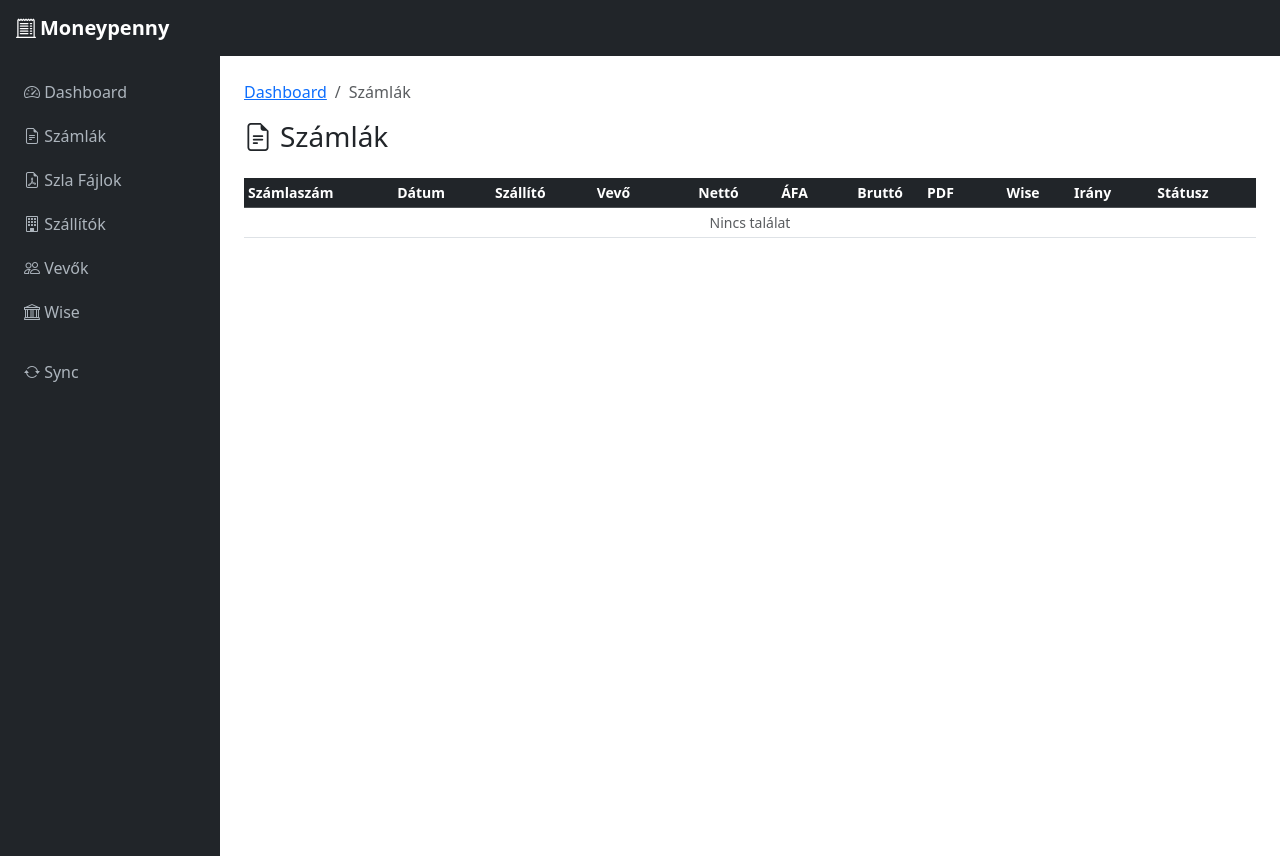
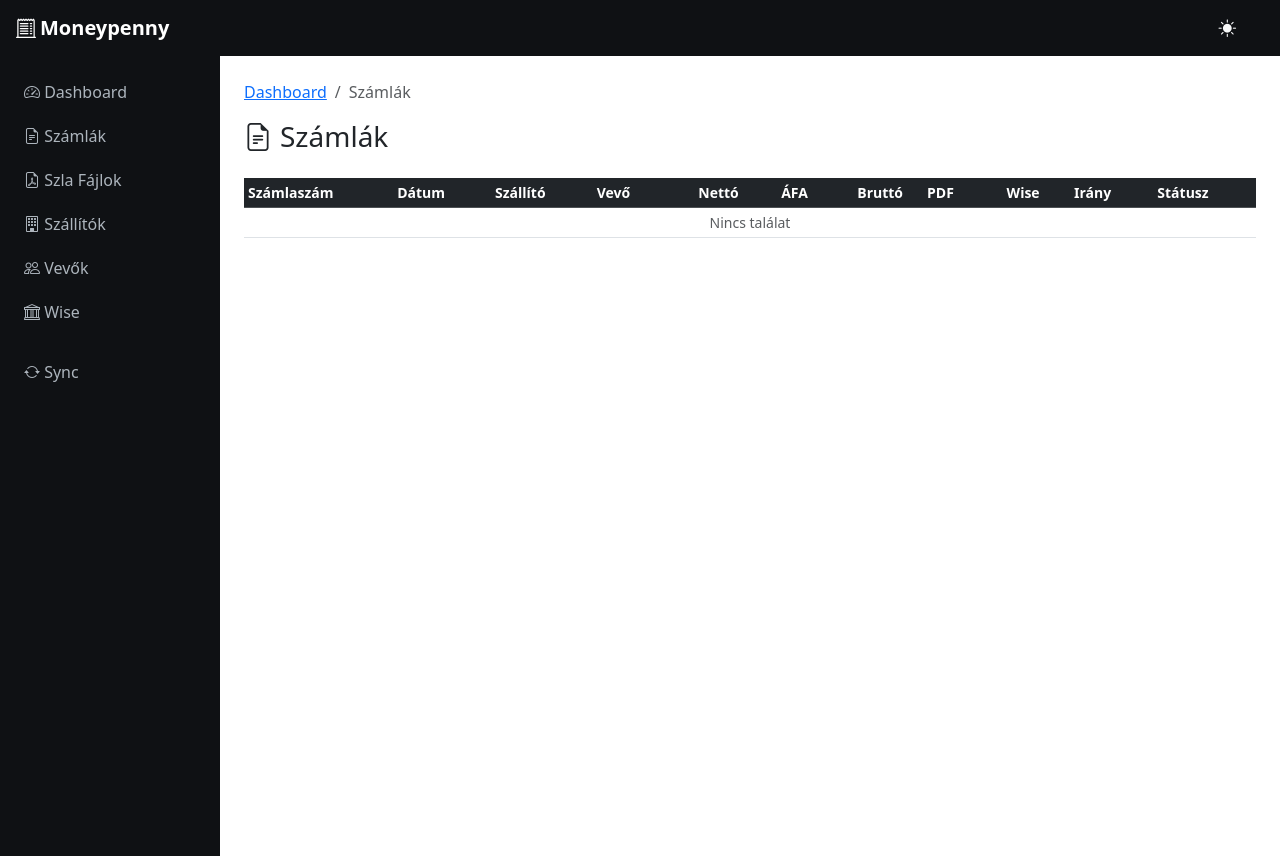
Before and after one commit to graphtrek/tiro, a Python web app: template invoice-core/src/invoice_core/templates/invoices.html in a window 1280 px wide. Run offline with Jinja, Linux system fonts and the light colour scheme; the template is opened without the code that fills it, so the values that code supplies are empty; some libraries are stand-ins or nearby versions.

Commit message:
feat: implement invoice fetching in 35-day chunks and add theme toggle functionality

```diff
--- a/invoice-core/src/invoice_core/static/custom.css
+++ b/invoice-core/src/invoice_core/static/custom.css
@@ -1,3 +1,7 @@
+/* Theme toggle icons — show only the relevant icon */
+[data-bs-theme="dark"] .theme-icon-light { display: none; }
+[data-bs-theme="light"] .theme-icon-dark { display: none; }
+
 /* HTMX loading indicator */
 .htmx-indicator {
     opacity: 0;
@@ -8,12 +12,16 @@
     opacity: 1;
 }
 
-/* Sidebar */
+/* Sidebar + navbar — always dark, distinctly darker than the dark-mode page body (#212529) */
 #sidebar {
     min-width: 220px;
     max-width: 220px;
     min-height: 100vh;
-    background-color: #212529;
+    background-color: #0f1114;
+    color-scheme: dark;
+}
+.navbar {
+    background-color: #0f1114 !important;
 }
 #sidebar .nav-link {
     color: #adb5bd;
--- a/invoice-core/src/invoice_core/templates/_navbar.html
+++ b/invoice-core/src/invoice_core/templates/_navbar.html
@@ -2,9 +2,15 @@
   <a class="navbar-brand fw-bold" href="/ui/">
     <i class="bi bi-receipt-cutoff me-1"></i>Moneypenny
   </a>
-  <div id="global-spinner" class="htmx-indicator ms-auto">
-    <div class="spinner-border spinner-border-sm text-light" role="status">
-      <span class="visually-hidden">Betöltés...</span>
+  <div class="ms-auto d-flex align-items-center gap-2">
+    <button class="btn btn-link p-1 border-0 text-light" onclick="toggleTheme()" title="Téma váltás" aria-label="Téma váltás">
+      <i class="bi bi-moon-stars-fill theme-icon-dark" style="font-size:1.1rem"></i>
+      <i class="bi bi-sun-fill theme-icon-light" style="font-size:1.1rem"></i>
+    </button>
+    <div id="global-spinner" class="htmx-indicator">
+      <div class="spinner-border spinner-border-sm text-light" role="status">
+        <span class="visually-hidden">Betöltés...</span>
+      </div>
     </div>
   </div>
 </nav>
--- a/invoice-core/src/invoice_core/templates/_sidebar.html
+++ b/invoice-core/src/invoice_core/templates/_sidebar.html
@@ -8,7 +8,6 @@
     <li class="nav-item">
       <a class="nav-link {% if '/ui/invoices' in request.url.path %}active{% endif %}" href="/ui/invoices">
         <i class="bi bi-file-earmark-text"></i> Számlák
-        <span id="invoice-count-badge" class="badge bg-secondary ms-1">{{ invoice_count | default('') }}</span>
       </a>
     </li>
     <li class="nav-item">
--- a/invoice-core/src/invoice_core/templates/base.html
+++ b/invoice-core/src/invoice_core/templates/base.html
@@ -4,6 +4,19 @@
   <meta charset="UTF-8">
   <meta name="viewport" content="width=device-width, initial-scale=1">
   <title>{% block title %}Moneypenny{% endblock %}</title>
+
+  <script>
+    (function () {
+      var t = localStorage.getItem('mp-theme') ||
+              (window.matchMedia('(prefers-color-scheme: dark)').matches ? 'dark' : 'light');
+      document.documentElement.setAttribute('data-bs-theme', t);
+    })();
+    function toggleTheme() {
+      var next = document.documentElement.getAttribute('data-bs-theme') === 'dark' ? 'light' : 'dark';
+      document.documentElement.setAttribute('data-bs-theme', next);
+      localStorage.setItem('mp-theme', next);
+    }
+  </script>
 
   <!-- Bootstrap 5 -->
   <link rel="stylesheet" href="https://cdn.jsdelivr.net/npm/bootstrap@5.3.3/dist/css/bootstrap.min.css">
```
Also changed, not shown: invoice-core/src/invoice_core/nav_client.py (+28 -10 lines).
